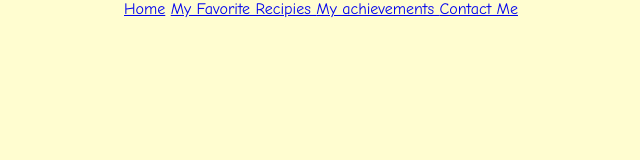
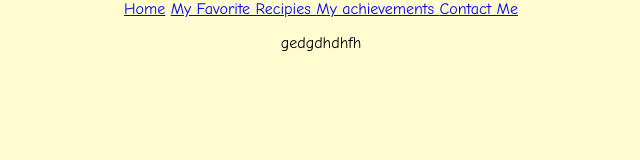
Before and after one commit to zmcodes211/Personal-Page, a plain HTML site: page achievements.html in a window 1280 px wide. Shown: the full height of the page, 319-959 px from the left. Drawn offline with Linux system fonts and the light colour scheme.

Commit message:
Update achievements.html
added paragraph

```diff
--- a/achievements.html
+++ b/achievements.html
@@ -55,6 +55,6 @@
     <a href="achievements.html">My achievements </a>
     <a href="contact.html">Contact Me </a>
 </nav>
-
+    <p>gedgdhdhfh </p>
 </body>
 </html>
```
